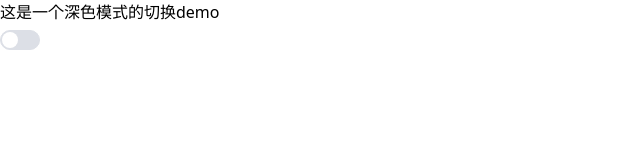
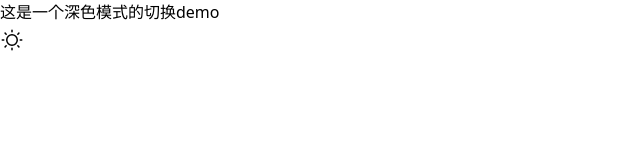
Before and after one commit to HappyPot/mychart, a Vue app: page / in a window 1280 px wide. Shown: the top 160 px of the page, without its empty margins (0-640 px from the left). Built offline with nearby package versions, Linux system fonts and the light colour scheme.

Commit message:
Mon Sep  4 18:05:00 CST 2023 inscode

```diff
--- a/package.json
+++ b/package.json
@@ -9,6 +9,7 @@
     "preview": "vite preview"
   },
   "dependencies": {
+    "@element-plus/icons-vue": "^2.1.0",
     "element-plus": "^2.3.12",
     "vue": "^3.3.4",
     "vue-router": "^4.2.4"
--- a/src/main.js
+++ b/src/main.js
@@ -6,5 +6,9 @@ import 'element-plus/dist/index.css'
 import router from './router';
 import './style.css'
 import App from './App.vue'
-
-createApp(App).use(router).use(ElementPlus).mount('#app')
+import * as ElementPlusIconsVue from '@element-plus/icons-vue'
+const app = createApp(App)
+app.use(router).use(ElementPlus).mount('#app')
+for (const [key, component] of Object.entries(ElementPlusIconsVue)) {
+    app.component(key, component)
+  }
--- a/src/page/index.vue
+++ b/src/page/index.vue
@@ -2,13 +2,18 @@
   <div class="wrap h-[100vw]">
     <div class="demo">
       <div>这是一个深色模式的切换demo</div>
-      <el-switch inline-prompt v-model="theme" @click="toggle()">
-      </el-switch>
     </div>
-    <div class="nav dark"></div>
+    <div class="nav">
+      <div class="cursor-pointer" @click="toggle()">
+        <Sunny style="width: 1.5em; height: 2em; " v-if="!isDark" />
+        <Moon style="width: 1.5em; height: 2em; " class="bg-black" v-else />
+      </div>
+    </div>
     <div class="container">
       <!-- 左边 -->
-      <div class="aside_left"></div>
+      <div class="aside_left">
+
+      </div>
       <!-- 右边 -->
       <div class="aside_right"></div>
     </div>
@@ -18,7 +23,7 @@
 import { ref } from "vue";
 import { useToggle } from '@vueuse/shared'
 import { useDark } from "@vueuse/core";
-
+import { Sunny, Moon } from '@element-plus/icons-vue'
 const theme = ref(false)
 const isDark = useDark({
   // 存储到localStorage/sessionStorage中的Key 根据自己的需求更改
@@ -28,8 +33,6 @@ const isDark = useDark({
   // 高亮class名字
   valueLight: 'light',
 })
-
 const toggle = useToggle(isDark);
-
 </script>
 <style scoped></style>
```
Also changed, not shown: 1 other file (tests, documents, lock files or other folders).
